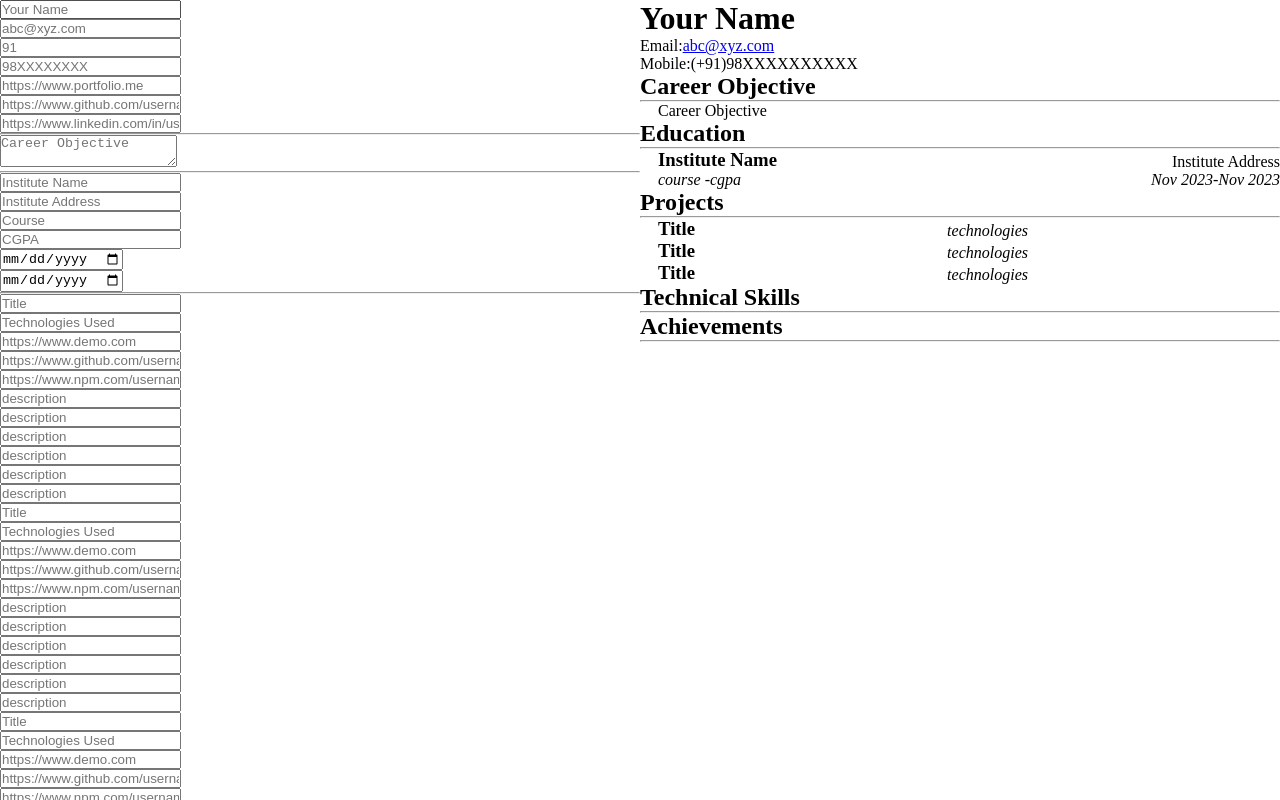
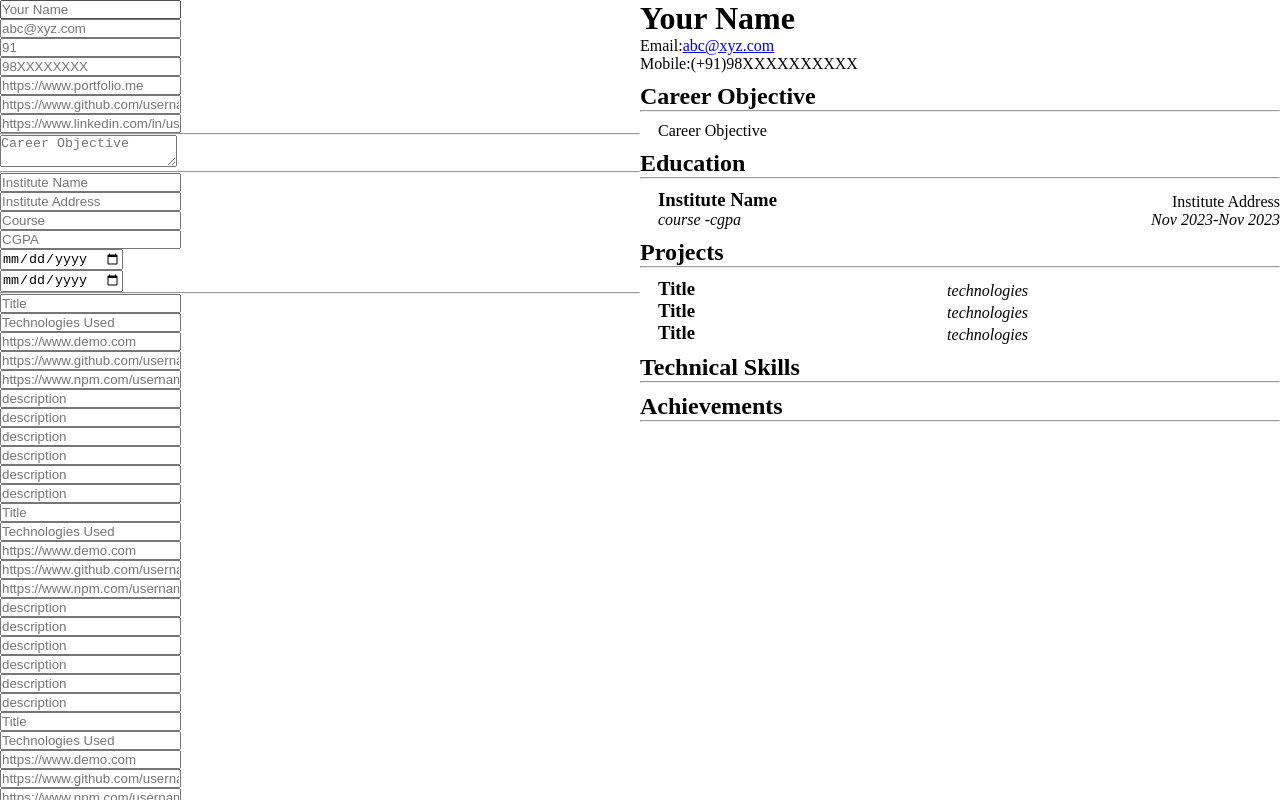
Before and after one commit to karprabha/cv-application, a React (Vite) app: page / in a window 1280 px wide. Shown: the top 800 px of the page. Built offline with nearby package versions, Linux system fonts and the light colour scheme.

Commit message:
add section margin

```diff
--- a/src/components/Output.tsx
+++ b/src/components/Output.tsx
@@ -30,8 +30,6 @@ const Output: React.FC<OutputProps> = ({ cv }) => {
                 technicalSkillSection={cv.technicalSkillSection || {}}
             />
 
-            <h2>Achievements</h2>
-            <hr />
             <AchievementSection
                 achievementSection={cv.achievementSection || {}}
             />
--- a/src/components/output/AchievementOutput.tsx
+++ b/src/components/output/AchievementOutput.tsx
@@ -11,6 +11,8 @@ const AchievementSection: React.FC<AchievementSectionProps> = ({
 }) => {
     return (
         <div>
+            <h2>Achievements</h2>
+            <hr />
             <div className="section-container">
                 <ul>
                     {achievementSection.achievement1 && (
--- a/src/components/output/HeaderSectionOutput.tsx
+++ b/src/components/output/HeaderSectionOutput.tsx
@@ -10,14 +10,16 @@ interface HeaderSectionProps {
 
 const HeaderSection: React.FC<HeaderSectionProps> = ({ headerSection }) => {
     return (
-        <div className="container">
+        <div>
+            <div className="container header-section-container">
                 <div className="left-container">
                     <h1>{headerSection.name || "Your Name"}</h1>
                     <span>
                         Email:
                         <a
                             href={
-                            "mailto:" + (headerSection.email || "abc@xyz.com")
+                                "mailto:" +
+                                (headerSection.email || "abc@xyz.com")
                             }
                         >
                             {headerSection.email || "abc@xyz.com"}
@@ -26,7 +28,9 @@ const HeaderSection: React.FC<HeaderSectionProps> = ({ headerSection }) => {
                     <span>
                         Mobile:
                         <span>(+{headerSection.countryCode || "91"})</span>
-                    <span>{headerSection.phoneNumber || "98XXXXXXXXXX"}</span>
+                        <span>
+                            {headerSection.phoneNumber || "98XXXXXXXXXX"}
+                        </span>
                     </span>
                 </div>
 
@@ -48,7 +52,10 @@ const HeaderSection: React.FC<HeaderSectionProps> = ({ headerSection }) => {
                         {headerSection.githubURL && (
                             <>
                                 Github:
-                            <a href={headerSection.githubURL} target="_blank">
+                                <a
+                                    href={headerSection.githubURL}
+                                    target="_blank"
+                                >
                                     {TrimURL(headerSection.githubURL)}
                                 </a>
                             </>
@@ -58,7 +65,10 @@ const HeaderSection: React.FC<HeaderSectionProps> = ({ headerSection }) => {
                         {headerSection.linkedInURL && (
                             <>
                                 LinkedIn:
-                            <a href={headerSection.linkedInURL} target="_blank">
+                                <a
+                                    href={headerSection.linkedInURL}
+                                    target="_blank"
+                                >
                                     {TrimURL(headerSection.linkedInURL)}
                                 </a>
                             </>
@@ -66,6 +76,7 @@ const HeaderSection: React.FC<HeaderSectionProps> = ({ headerSection }) => {
                     </span>
                 </div>
             </div>
+        </div>
     );
 };
 
--- a/src/components/output/ProjectOutput.tsx
+++ b/src/components/output/ProjectOutput.tsx
@@ -8,7 +8,7 @@ interface ProjectOutputProps {
 
 const ProjectOutput: React.FC<ProjectOutputProps> = ({ project }) => {
     return (
-        <>
+        <div>
             <div className="container">
                 <h3>{project.title || "Title"}</h3>
                 <span className="italic-text">
@@ -59,7 +59,7 @@ const ProjectOutput: React.FC<ProjectOutputProps> = ({ project }) => {
                 {project.description5 && <li>{project.description5}</li>}
                 {project.description6 && <li>{project.description6}</li>}
             </ul>
-        </>
+        </div>
     );
 };
 
--- a/src/index.css
+++ b/src/index.css
@@ -32,7 +32,11 @@
 }
 
 .section-container {
-    margin-left: 18px;
+    margin: 10px 0 10px 18px;
+}
+
+.header-section-container {
+    margin-bottom: 10px;
 }
 
 ul {
```
Lines whose indentation alone changed are shown as unchanged.
